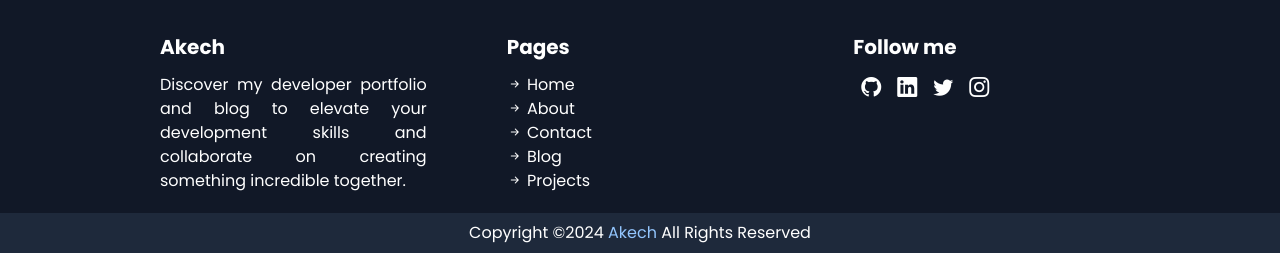
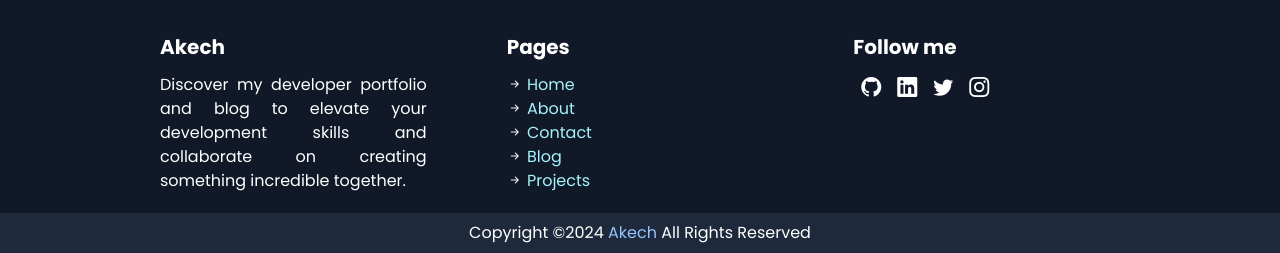
Before and after one commit to akechsmith/portfolio, a Django app: page / in a window 1280 px wide. Shown: the part 1457-1710 px from the top of the page. Run offline with Django 5.2, Linux system fonts and the light colour scheme; data comes from the database, SQL or seed files in the repository; style sheets or scripts are compiled from the project's sources; some libraries are stand-ins or nearby versions.

Commit message:
added README.md

```diff
--- a/templates/base.html
+++ b/templates/base.html
@@ -48,11 +48,11 @@
         <div class='pages'>
             <p class='text-xl font-bold'>Pages</p>
             <ul class='my-3'>
-                <li><a href='/'><i class="bi bi-arrow-right-short"></i> Home</a></li>
-                <li><a href='/about'> <i class="bi bi-arrow-right-short"></i> About</a></li>
-                <li><a href='/contact'> <i class="bi bi-arrow-right-short"></i> Contact</a></li>
-                <li><a href='/blog'> <i class="bi bi-arrow-right-short"></i> Blog</a></li>
-                <li><a href='/projects'> <i class="bi bi-arrow-right-short"></i> Projects</a></li>
+                <li><i class="bi bi-arrow-right-short"></i><span class='group text-cyan-200'><a href='/' class='bg-left-bottom bg-gradient-to-r from-cyan-300 to-blue-500 bg-[length:0%_2px] bg-no-repeat group-hover:bg-[length:100%_2px] transition-all duration-500 ease-out'> Home</a></span></li>
+                <li><i class="bi bi-arrow-right-short"></i><span class='group text-cyan-200'><a href='/about' class='bg-left-bottom bg-gradient-to-r from-cyan-300 to-blue-500 bg-[length:0%_2px] bg-no-repeat group-hover:bg-[length:100%_2px] transition-all duration-500 ease-out'> About</a></span></li>
+                <li><i class="bi bi-arrow-right-short"></i><span class='group text-cyan-200'><a href='/contact' class='bg-left-bottom bg-gradient-to-r from-cyan-300 to-blue-500 bg-[length:0%_2px] bg-no-repeat group-hover:bg-[length:100%_2px] transition-all duration-500 ease-out'> Contact</a></span></li>
+                <li><i class="bi bi-arrow-right-short"></i><span class='group text-cyan-200'><a href='/blog' class='bg-left-bottom bg-gradient-to-r from-cyan-300 to-blue-500 bg-[length:0%_2px] bg-no-repeat group-hover:bg-[length:100%_2px] transition-all duration-500 ease-out'> Blog</a></span></li>
+                <li><i class="bi bi-arrow-right-short"></i><span class='group text-cyan-200'><a href='/projects' class='bg-left-bottom bg-gradient-to-r from-cyan-300 to-blue-500 bg-[length:0%_2px] bg-no-repeat group-hover:bg-[length:100%_2px] transition-all duration-500 ease-out'> Projects</a></span></li>
             </ul>
         </div>
         <div class='socials'>
--- a/templates/index.html
+++ b/templates/index.html
@@ -26,7 +26,7 @@
     </div>
     <div class='hero-btn my-3 md:mt-2 font-bold text-sm md:text-[16px] md:leading-6'>
         <ul class='flex flex-row gap-4 md:space-x-2'>
-            <a href='https://cdn.jsdelivr.net/gh/hostmind/host/static/Ashish-Resume.pdf' download>
+            <!-- <a href='' download> -->
                 <div class='relative group'>
                     <div class='bg-gradient-to-r from-cyan-300 to-blue-600 px-6 py-2 text-white rounded-md -inset-0.5 absolute blur-sm opacity-75 group-hover:-inset-1 transition group-hover:duration-400 group-hover:opacity-90 duration-1000'></div>
                     <button class='relative bg-gray-800 px-7 py-2 text-white rounded-md group-hover:text-gray-50 transition duration-200'>
```
Also changed, not shown: README.md (added), 1 other file.
